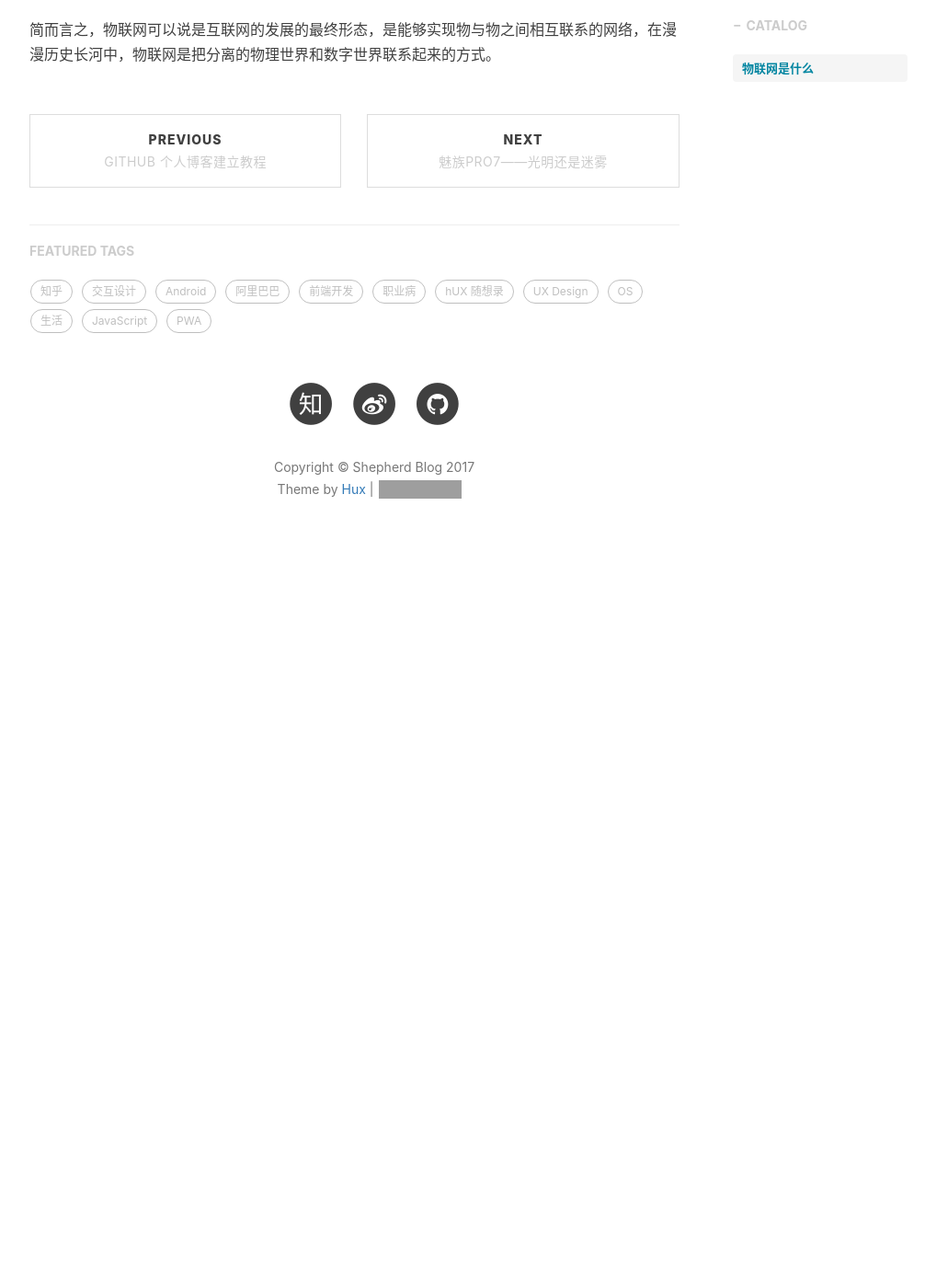
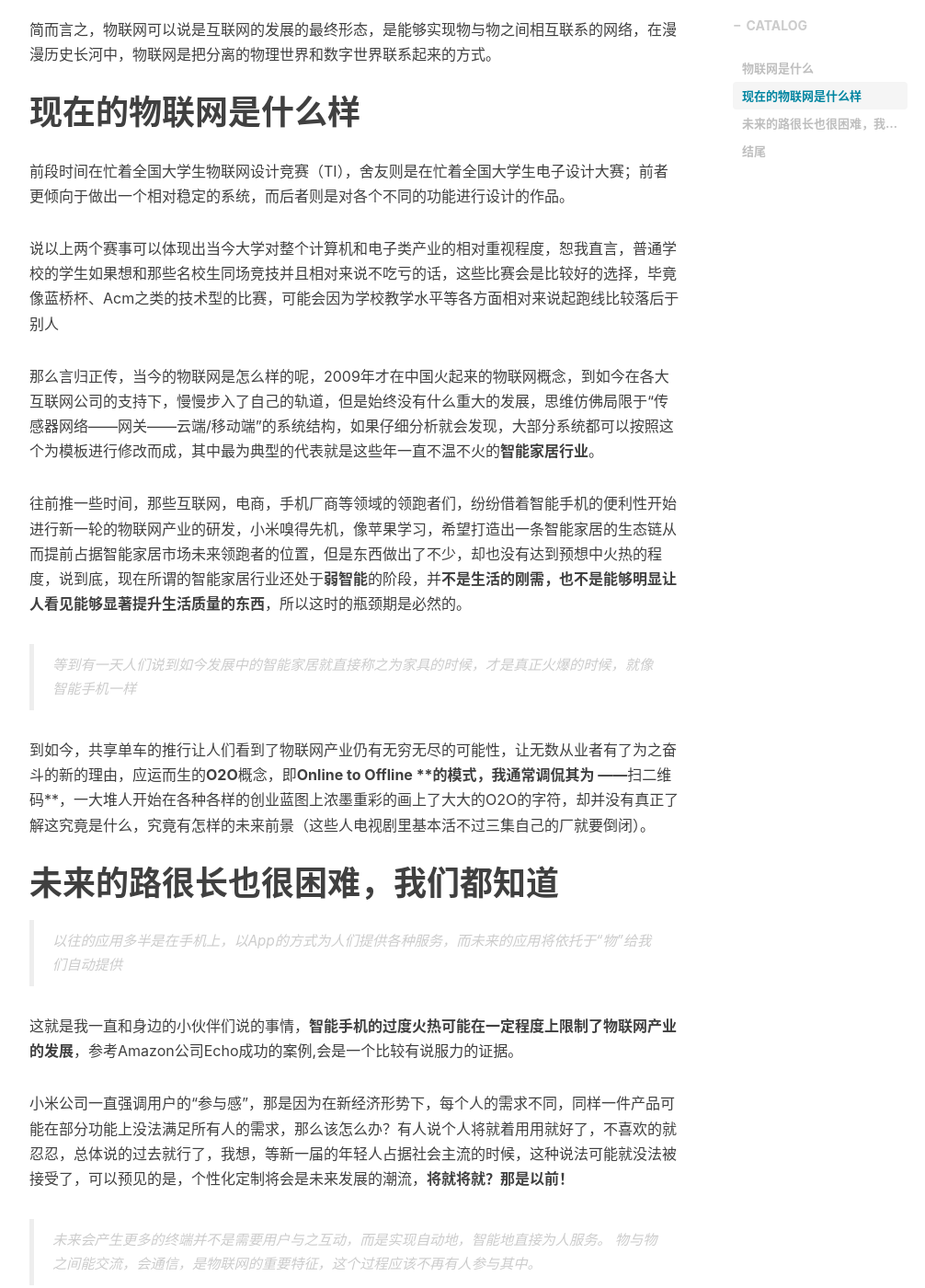
Before and after one commit to distan/distan.github.io, a Jekyll site: the page built from _posts/2017-07-24-Internet of Things.markdown, in a window 1280 px wide and 1400 px high, scrolled down 996 px. Shown: the whole window at 92% size, without its empty margins (233-1239 px from the left). Built offline with Jekyll 4.4.1, drawn with Linux system fonts in a browser that asks for light colours; nearby versions of some CDN libraries; comment, search, counter and statistics services are not loaded; before the commit the page ends 1632 px from its top, so only the background shows below that; some of the changed text lies outside the part shown; grey boxes are pictures that could not be loaded.

Commit message:
distan.github.io

```diff
--- a/_posts/2017-07-24-Internet of Things.markdown
+++ b/_posts/2017-07-24-Internet of Things.markdown
@@ -22,3 +22,37 @@ tags:
 这是目前很多人都很关心的一点，物联网究竟是什么，对此，百度百科里的解释是这样的——“物联网是新一代信息技术的重要组成部分，也是“信息化”时代的重要发展阶段。其英文名称是：“Internet of things（IoT）”。顾名思义，物联网就是物物相连的互联网。这有两层意思：其一，物联网的核心和基础仍然是互联网，是在互联网基础上的延伸和扩展的网络；其二，其用户端延伸和扩展到了任何物品与物品之间，进行信息交换和通信，也就是物物相息。物联网通过智能感知、识别技术与普适计算等通信感知技术，广泛应用于网络的融合中，也因此被称为继计算机、互联网之后世界信息产业发展的第三次浪潮。物联网是互联网的应用拓展，与其说物联网是网络，不如说物联网是业务和应用。”
 
 简而言之，物联网可以说是互联网的发展的最终形态，是能够实现物与物之间相互联系的网络，在漫漫历史长河中，物联网是把分离的物理世界和数字世界联系起来的方式。
+
+# 现在的物联网是什么样
+前段时间在忙着全国大学生物联网设计竞赛（TI），舍友则是在忙着全国大学生电子设计大赛；前者更倾向于做出一个相对稳定的系统，而后者则是对各个不同的功能进行设计的作品。
+
+说以上两个赛事可以体现出当今大学对整个计算机和电子类产业的相对重视程度，恕我直言，普通学校的学生如果想和那些名校生同场竞技并且相对来说不吃亏的话，这些比赛会是比较好的选择，毕竟像蓝桥杯、Acm之类的技术型的比赛，可能会因为学校教学水平等各方面相对来说起跑线比较落后于别人
+
+
+那么言归正传，当今的物联网是怎么样的呢，2009年才在中国火起来的物联网概念，到如今在各大互联网公司的支持下，慢慢步入了自己的轨道，但是始终没有什么重大的发展，思维仿佛局限于“传感器网络——网关——云端/移动端”的系统结构，如果仔细分析就会发现，大部分系统都可以按照这个为模板进行修改而成，其中最为典型的代表就是这些年一直不温不火的**智能家居行业**。
+
+往前推一些时间，那些互联网，电商，手机厂商等领域的领跑者们，纷纷借着智能手机的便利性开始进行新一轮的物联网产业的研发，小米嗅得先机，像苹果学习，希望打造出一条智能家居的生态链从而提前占据智能家居市场未来领跑者的位置，但是东西做出了不少，却也没有达到预想中火热的程度，说到底，现在所谓的智能家居行业还处于**弱智能**的阶段，并**不是生活的刚需，也不是能够明显让人看见能够显著提升生活质量的东西**，所以这时的瓶颈期是必然的。
+
+>等到有一天人们说到如今发展中的智能家居就直接称之为家具的时候，才是真正火爆的时候，就像智能手机一样
+
+到如今，共享单车的推行让人们看到了物联网产业仍有无穷无尽的可能性，让无数从业者有了为之奋斗的新的理由，应运而生的**O2O**概念，即**Online to Offline **的模式，我通常调侃其为 ——**扫二维码**，一大堆人开始在各种各样的创业蓝图上浓墨重彩的画上了大大的O2O的字符，却并没有真正了解这究竟是什么，究竟有怎样的未来前景（这些人电视剧里基本活不过三集自己的厂就要倒闭）。
+
+
+# 未来的路很长也很困难，我们都知道
+>以往的应用多半是在手机上，以App的方式为人们提供各种服务，而未来的应用将依托于“物”给我们自动提供
+
+这就是我一直和身边的小伙伴们说的事情，**智能手机的过度火热可能在一定程度上限制了物联网产业的发展**，参考Amazon公司Echo成功的案例,会是一个比较有说服力的证据。
+
+小米公司一直强调用户的“参与感”，那是因为在新经济形势下，每个人的需求不同，同样一件产品可能在部分功能上没法满足所有人的需求，那么该怎么办？有人说个人将就着用用就好了，不喜欢的就忍忍，总体说的过去就行了，我想，等新一届的年轻人占据社会主流的时候，这种说法可能就没法被接受了，可以预见的是，个性化定制将会是未来发展的潮流，**将就将就？那是以前！**
+
+>未来会产生更多的终端并不是需要用户与之互动，而是实现自动地，智能地直接为人服务。
+>物与物之间能交流，会通信，是物联网的重要特征，这个过程应该不再有人参与其中。
+
+这不是一个独立的产业，这将会是以往所有产业智慧的整合和大踏步向未来的发展，其依赖于各种可靠的组件来搭出一个具有不同功能的系统，从而满足各种不同的需求，**善于利用各种工具，是物联网人的必备技能**
+
+前方的道路充满迷雾，遍布荆棘，这条路刚开始走，会很长，也很困难，我知道，我们都知道，但是这不正是先驱者们所存在的意义吗？
+
+
+# 结尾
+这篇文章写了很久，搜集了很多资料，中间又夹杂着去TI杯的比赛，本来想完整的写一写物联网，但是发现涉及面实在是太广了，就只能从我现在所了解的方面入手，希望未来能更好。
+																	——2017年8月16日凌晨  于南京记
```
